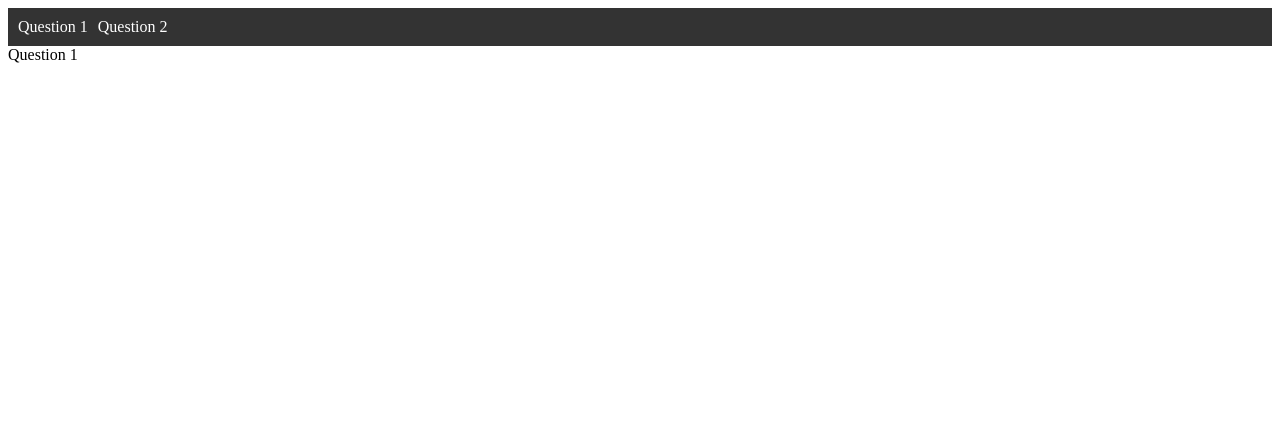
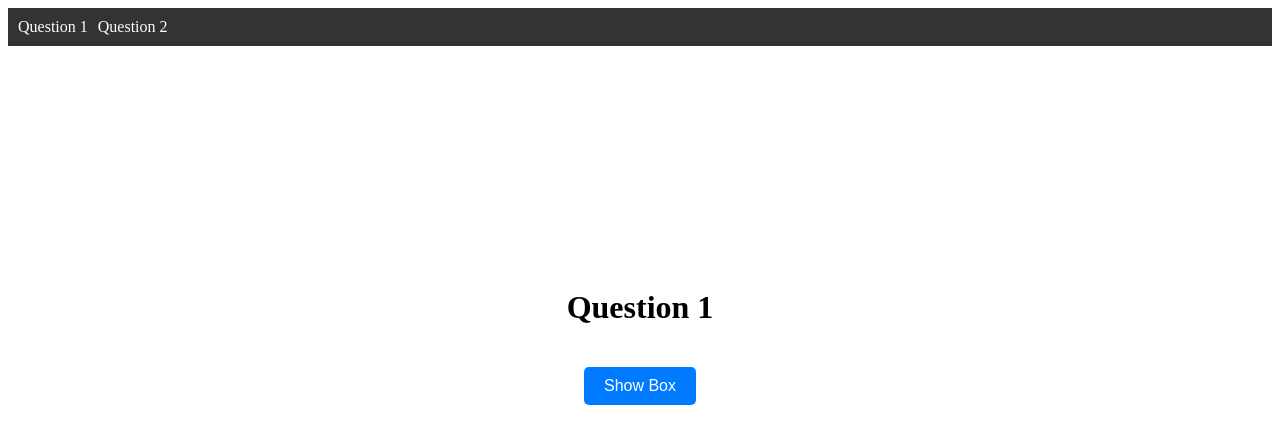
Before and after one commit to Vivek7038/react_assignment, a React (Create React App) app: page / in a window 1280 px wide. Shown: the top 444 px of the page. Built offline with nearby package versions, Linux system fonts and the light colour scheme.

Commit message:
added useToggle hook logic

```diff
--- /dev/null
+++ b/src/hooks/useToggle.jsx
@@ -0,0 +1,8 @@
+import React, { useState } from "react";
+const useToggle = (initialState = false) => {
+  const [isToggled, setIsToggled] = useState(initialState);
+  const toggle = () => setIsToggled((prev) => !prev);
+  return [isToggled, toggle];
+};
+
+export default useToggle;
--- a/src/pages/Page1.jsx
+++ b/src/pages/Page1.jsx
@@ -1,4 +1,17 @@
+import useToggle from "../hooks/useToggle";
+import "../styles/Page1.css";
 const Page1 = () => {
-  return <div>Question 1 </div>;
+  const [isBoxVisible, toggleBoxVisibility] = useToggle();
+  return (
+    <div className="container">
+      <h1>Question 1</h1>
+      <button className="button" onClick={toggleBoxVisibility}>
+        {isBoxVisible ? "Hide Box" : "Show Box"}
+      </button>
+      <div className="box-container">
+        {isBoxVisible && <div className="box">Box Content</div>}
+      </div>
+    </div>
+  );
 };
 export default Page1;
--- /dev/null
+++ b/src/styles/Page1.css
@@ -0,0 +1,44 @@
+.container {
+  display: flex;
+  flex-direction: column;
+  align-items: center;
+  justify-content: center;
+  min-height: 100vh;
+}
+
+.button {
+  padding: 10px 20px;
+  margin: 20px;
+  font-size: 16px;
+  color: white;
+  background-color: #007bff;
+  border: none;
+  border-radius: 5px;
+  cursor: pointer;
+}
+
+.button:hover {
+  background-color: #0056b3;
+}
+
+.box-container {
+  display: flex;
+  flex-direction: column;
+  align-items: center;
+  justify-content: center;
+  height: 200px;
+}
+
+.box {
+  width: 300px;
+  height: 200px;
+  background-color: #ffffff;
+  border: 2px solid #007bff;
+  border-radius: 10px;
+  display: flex;
+  align-items: center;
+  justify-content: center;
+  font-size: 18px;
+  color: #007bff;
+  box-shadow: 0 4px 8px rgba(0, 0, 0, 0.1);
+}
```
